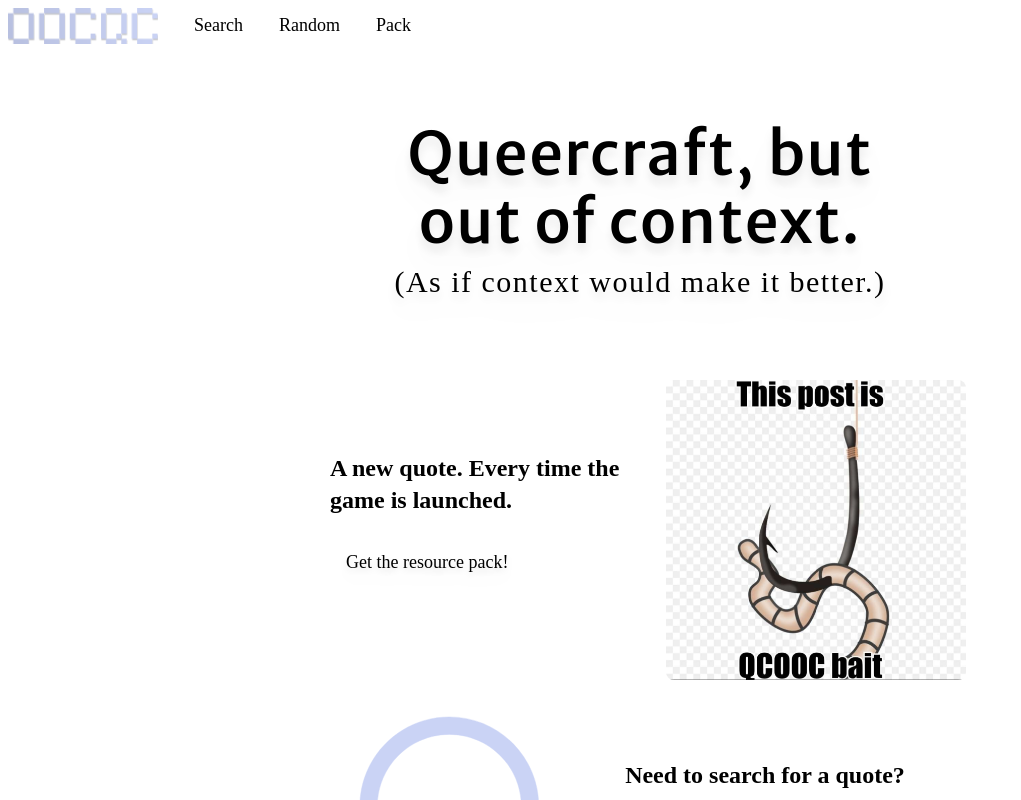
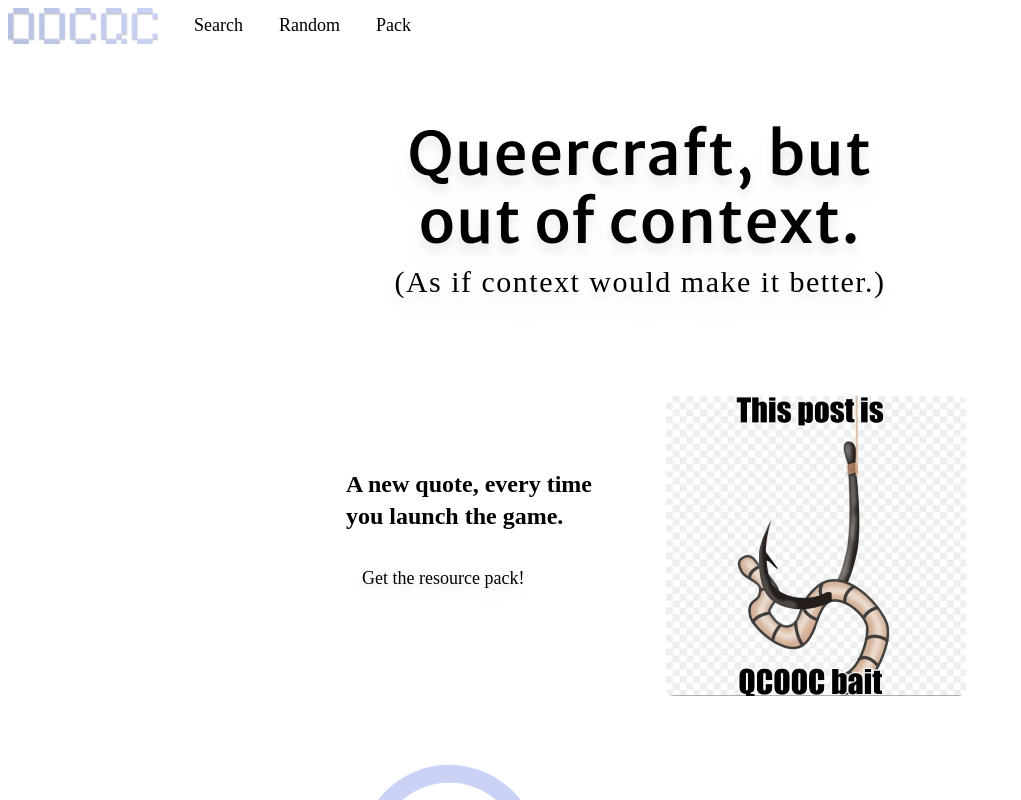
Before and after one commit to Meowcelinee/oocqc-page, a Next.js app: page / in a window 1280 px wide. Shown: the top 800 px of the page, without its empty margins (0-1021 px from the left). Built offline with nearby package versions, Linux system fonts and the light colour scheme; no server answers; a web font is replaced by a local one; what @catppuccin/tailwindcss would draw is missing.

Commit message:
improve homepage cards

```diff
--- a/src/components/homepage/About.tsx
+++ b/src/components/homepage/About.tsx
@@ -10,7 +10,7 @@ async function PlayerModel(prop: PlayerHeadSource) {
     return (
         <Image
             className={classNames(
-                'rounded-md my-4 mx-auto drop-shadow-xl transition duration-500 hover:-translate-y-3',
+                'rounded-md my-4 mx-auto drop-shadow-xl transition duration-500 md:hover:-translate-y-3',
                 {
                     '-scale-x-100 md:scale-x-100': prop.flipped,
                 }
@@ -38,13 +38,13 @@ export default function AboutCard() {
                         <PlayerModel name={marceline.mc} flipped />
                     </div>
                 </div>
-                <div className='text-center justify-center my-auto md:mx-0 mx-auto py-4 md:px-0 px-2 text-medium tracking-wide md:w-1/3 w-5/6 rounded-lg transition duration-500 hover:bg-crust'>
+                <div className='text-center justify-center my-auto md:mx-0 mx-auto py-4 md:px-0 px-2 text-medium tracking-wide md:w-1/3 w-5/6 rounded-lg transition duration-500 md:hover:bg-crust'>
                     <h2
                         className='md:text-3xl text-2xl font-semibold my-4'
                         id='oocqc'
                     >
                         Founded in 2023 by{' '}
-                        <span className='text-pink'>Amelia</span>,
+                        <span className='text-pink'>Amelia,</span>
                     </h2>
                     <p className='text-lg'>
                         the OOCQC thread became instantly popular from people
--- a/src/components/homepage/Card.tsx
+++ b/src/components/homepage/Card.tsx
@@ -7,47 +7,31 @@ export default function HomepageCards() {
     return homepageCards.map((card, cardIndex) => {
         const oddCard = cardIndex % 2 === 1;
 
+        // (this was even harder to read before, im not sorry)
+        // prettier-ignore
         return (
-            <div
-                className={classNames(
-                    'flex flex-col justify-center md:gap-2 gap-16 mx-auto mb-4 ',
-                    {
-                        'bg-gradient-to-br from-crust via-mantle to-crust':
-                            !oddCard,
-                        'bg-base ': oddCard,
-                    }
-                )}
+            <div className={classNames('flex flex-col justify-center md:gap-2 gap-16 mx-auto mb-4 md:py-4', {
+                        'bg-gradient-to-br from-crust via-mantle to-crust': !oddCard,
+                        'bg-base': oddCard,
+                    })}
             >
-                <div
-                    className={classNames(
-                        'animate-appearLonger flex md:justify-center flex-col-reverse',
-                        {
+                <div className={classNames('animate-appearLonger flex md:justify-center flex-col-reverse', {
                             'md:flex-row': !oddCard,
                             'md:flex-row-reverse': oddCard,
-                        }
-                    )}
+                        })}
                 >
-                    <div
-                        className={classNames(
-                            'flex flex-col justify-center md:mx-4 md:w-1/4',
-                            {
+                    <div className={classNames('flex flex-col justify-center md:mx-4 mx-auto px-4 md:w-1/4 w-11/12', {
                                 'md:text-left text-center': !oddCard,
                                 'text-center': oddCard,
-                            }
-                        )}
+                            })}
                     >
                         <p className='md:text-2xl font-semibold text-xl text-subtext1 mx-auto md:mt-0 mt-4'>
                             {card.description}
                         </p>
-                        <Link
-                            href={card.link}
-                            className={classNames(
-                                `flex w-fit mx-auto my-5 px-4 py-3 rounded-lg bg-sky text-crust font-medium md:text-lg drop-shadow-lg transition duration-300 hover:bg-surface0 hover:text-text`,
-                                {
+                        <Link href={card.link} className={classNames('flex mx-auto my-5 px-4 py-3 rounded-2xl bg-sky text-crust md:text-lg font-medium drop-shadow-lg w-fit transition duration-300 md:hover:bg-surface0 md:hover:text-text', {
                                     'md:mx-auto': oddCard,
                                     'md:mx-0': !oddCard,
-                                }
-                            )}
+                                })}
                         >
                             <p>{card.linkText}</p>
                             <i className='my-auto ml-2 nf nf-cod-arrow_right'></i>
@@ -57,7 +41,7 @@ export default function HomepageCards() {
                         width={card.image.width}
                         height={card.image.height}
                         src={card.image}
-                        className='md:my-auto mt-4 md:m-0 mx-auto rounded-lg transition duration-500 hover:-translate-y-3'
+                        className='md:my-auto mt-4 md:m-0 mx-auto rounded-lg transition duration-500 md:hover:-translate-y-3'
                         alt={card.alt}
                     />
                 </div>
--- a/src/data/homepageCards.ts
+++ b/src/data/homepageCards.ts
@@ -10,8 +10,8 @@ interface HomepageCard {
 
 const homepageCards: HomepageCard[] = [
     {
-        alt: '',
-        description: 'A new quote. Every time the game is launched.',
+        alt: 'The pack.png for the OOCQC resource pack',
+        description: 'A new quote, every time you launch the game.',
         image: {
             src: '/images/packpreview.png',
             height: 300,
--- a/src/lib/getPlayerSkin.ts
+++ b/src/lib/getPlayerSkin.ts
@@ -7,8 +7,7 @@ export default async function getPlayerSkin(ign: string): Promise<SkinData> {
         const data = await fetch(`https://api.minetools.eu/uuid/${ign}`);
         const userJson: MCApiResponse = await data.json();
 
-        if (userJson.id === undefined)
-            throw new Error(`${errMsg}\n\nError: Unknown player.`);
+        if (userJson.id === undefined) throw new Error(`Unknown player.`);
 
         return {
             bust: `https://vzge.me/bust/256/${userJson.id}?no=ears,cape`,
```
